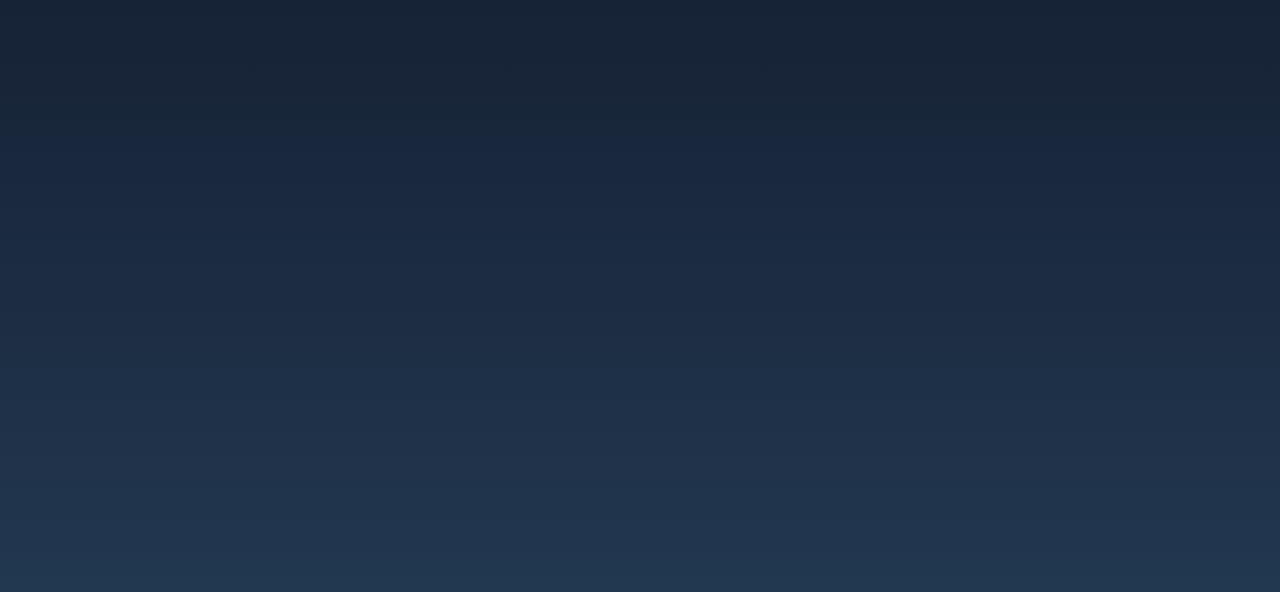
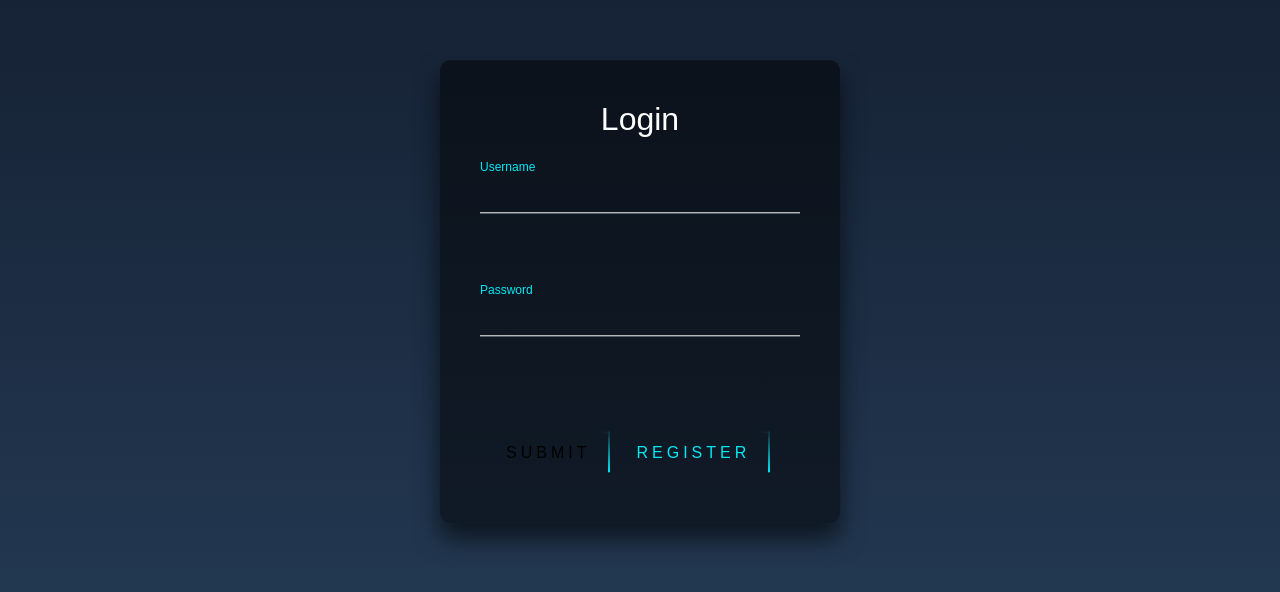
Before and after one commit to thainhom/ReactJS-Rikkei, a React (Create React App) app: page /login in a window 1280 px wide. Before the commit this address had no page. Shown: the part 108-700 px from the top of the page. Built offline with nearby package versions, Linux system fonts and the light colour scheme.

Commit message:
session15-Minipro_jeact

```diff
--- a/src/App.js
+++ b/src/App.js
@@ -1,18 +1,20 @@
 import React from "react";
 import 'bootstrap/dist/css/bootstrap.min.css';
-
+import Login from "./user/loginUser"
 import Cart from "./user/pages/Cart";
-// import Home from "./user/pages/Home";
-
 import { Routes, Route } from "react-router-dom";
 // import LoginAdmin from "./admin/login/LoginAdmin"
 import Register from "./user/Register"
+import Home from "./user/pages/Home";
 function App() {
   return (
     <>
       <Routes>
         <Route path="/" element={<Register />} />
         <Route path="/cart" element={<Cart />} />
+        <Route path="/login" element={<Login />} />
+        <Route path="/home" element={<Home />} />
+
       </Routes>
 
 
--- a/src/aciton/shoppingCart.js
+++ b/src/aciton/shoppingCart.js
@@ -1,5 +1,7 @@
 import { createAction } from "@reduxjs/toolkit";
 const addToCart = createAction("ADD_TO_CART");
+const changeQuantity = createAction("CHANGE_Quantity");
+const deleteFromCart = createAction("DELETE_FROM_CART");
 const addProduct = createAction("ADD_PRODUCT");
 const deleteProduct = createAction("DELETE_PRODUCT");
-export { addToCart, addProduct, deleteProduct }
+export { addToCart, addProduct, deleteProduct, changeQuantity, deleteFromCart }
--- a/src/component/ListShoppingcart.js
+++ b/src/component/ListShoppingcart.js
@@ -2,7 +2,7 @@ import { useSelector } from "react-redux"
 
 
 function ListShoppingCart() {
-    const test = useSelector((state) => state.productReducer.product)
+    const cartList = useSelector((state) => state.productReducer.product)
     console.log(33333333333, test);
     return (
         <>
--- a/src/index.js
+++ b/src/index.js
@@ -8,7 +8,6 @@ import { BrowserRouter } from 'react-router-dom';
 import { Provider } from 'react-redux';
 const root = ReactDOM.createRoot(document.getElementById('root'));
 root.render(
-
   <BrowserRouter>
     <Provider store={store}>
       <App />
--- a/src/product/ProductDetail.js
+++ b/src/product/ProductDetail.js
@@ -36,8 +36,6 @@ const ProductDetail = ({ product }) => {
                 <Stack direction="horizontal" gap={3}>
                     <Form.Control type="number" value={quantity} onChange={handleChangeQuantity} min={1} />
                     <Button variant="primary" onClick={handleAdd}>Thêm</Button>
-                    <Button variant="warning">Sữa</Button>
-                    <Button variant="danger" >xóa</Button>
                 </Stack>
             </Card.Body>
         </Card>
--- a/src/reducer/cartReducer.js
+++ b/src/reducer/cartReducer.js
@@ -28,6 +28,9 @@ const cartReducer = createReducer({ cart: [], numberOfItems: 0, total: 0 }, {
         }
 
 
+    },
+    CHANGE_Quantity: (state, action) =>{
+
     }
 
 })
--- a/src/user/Register.css
+++ b/src/user/Register.css
@@ -171,3 +171,6 @@ button {
   border: 0;
   background: rgba(0, 0, 0, 0);
 }
+.error {
+  color: red;
+}
--- a/src/user/Register.js
+++ b/src/user/Register.js
@@ -1,50 +1,90 @@
 import "./Register.css";
-import { useState } from "react";
+import { useEffect, useState } from "react";
+import { useNavigate } from 'react-router-dom';
 
 function Register() {
+    const navigate = useNavigate();
+    const [username, setUsername] = useState('')
+    const [email, setEmail] = useState('')
+    const [password, setPassword] = useState('')
+    const [confirmPassword, setConfirmPassword] = useState('')
+    const [errorUsername, setErrorUsername] = useState('');
+    const [errorEmail, setErrorEmail] = useState('');
+    const [errorPassword, setErrorPassword] = useState('');
+    const [errorConfirmPassword, setErrorConfirmPassword] = useState('');
+    ////////////////////////////////////////////////////////////////
+    const [users, setUsers] = useState([]);
+    useEffect(() => {
+        setUsers(window.localStorage.getItem("users") ? JSON.parse(window.localStorage.getItem("users")) : [])
+    }, [])
 
-    const [username, SetUsername] = useState()
-    const [email, SetEmail] = useState()
-    const [password, SetPassword] = useState()
-    const [confirmpassword, SetConfirmPassword] = useState()
-    const [isRegister, SetIsRegister] = useState(false)
-    const listRegister = JSON.parse(localStorage.getItem("user")) ?? [];
-    const handleChange = (e) => {
+    const handleChange = async (e) => {
         const { name, value } = e.target
-        if (name === username) {
-            SetUsername(value)
-        } else if (name === email) {
-            SetEmail(value)
-        } else if (name === password) {
-            SetPassword(value)
-        } else if (name === confirmpassword) {
-            SetConfirmPassword(value)
+        if (name === 'username') {
+            await setUsername(value)
+        } else if (name === 'email') {
+            await setEmail(value)
+        } else if (name === 'password') {
+            await setPassword(value)
+        } else if (name === 'confirm_password') {
+            await setConfirmPassword(value)
         }
-        console.log(111111, name, value);
     }
-    const handleSubmit = (e) => {
+
+    const handleSubmit = async (e) => {
         e.preventDefault();
+        let hasError = false;
 
-        for (let i = 0; i < listRegister.length; i++) {
-            if (listRegister[i].username === username || listRegister[i].email === email) {
-                alert("Tên Hoặc email đã tồn tại xìn mời bạn nhập lại")
-                return
-
-            }
+        if (username.trim().length === 0) {
+            hasError = true;
+            await setErrorUsername("Bắt buộc nhập tên đăng nhập.")
+        }
+        if (email.trim().length === 0) {
+            hasError = true;
+            await setErrorEmail("Bắt buộc nhập địa chỉ email.")
+        }
+        if (password.trim().length === 0) {
+            hasError = true;
+            await setErrorPassword("Bắt buộc nhập mật khẩu.")
+        }
+        if (confirmPassword.trim().length === 0) {
+            hasError = true;
+            await setErrorConfirmPassword("Bắt buộc nhập xác nhận mật khẩu.")
+        }
+        if (password !== confirmPassword) {
+            hasError = true;
+            alert("Mật khẩu chưa trùng khớp")
 
         }
+
+
+        // TODO: Kiểm tra mật khẩu và xác nhận mật khẩu có trùng nhau không
+
+        for (let i = 0; i < users.length; i++) {
+            if (users[i].username === username || users[i].email === email) {
+                if (users[i].username === username) {
+                    hasError = true;
+                    await setErrorUsername("Tên đăng nhập đã tồn tại")
+                }
+                if (users[i].email === email) {
+                    hasError = true;
+                    await setErrorEmail("Địa chỉ email đã tồn tại")
+                }
+                break;
+            }
+        }
+        if (hasError) {
+            return;
+        }
+
         const newUser = {
-            username,
-            email,
-            password,
+            username: username,
+            email: email,
+            password: password
         }
-        const listRegister = [...listRegister, newUser];
-        localStorage.setItem("user", JSON.stringify(listRegister));
-        SetUsername("");
-        SetEmail("");
-        SetPassword("");
-        SetConfirmPassword("");
-        SetIsRegister(true);
+        const newListUsers = [...users, newUser];
+        window.localStorage.setItem("users", JSON.stringify(newListUsers));
+        navigate('/login');
     }
 
     return (
@@ -53,39 +93,42 @@ function Register() {
                 <h2>Register</h2>
                 <form onSubmit={handleSubmit}>
                     <div className="user-box">
-
                         <input
                             value={username}
-                            onChange={handleChange} type="text" name="username" required="" />
-                        <label>Username</label>
+                            onChange={(e) => handleChange(e)} type="text" name="username" />
+                        <span className="error">{errorUsername}</span><br></br>
+                        <label>Username</label><br></br>
                     </div>
                     <div className="user-box">
                         <input
                             value={email}
-                            onChange={handleChange} type="text" name="email" required="" />
-                        <label>Email</label>
+                            onChange={(e) => handleChange(e)} type="text" name="email" />
+                        {<span className="error">{errorEmail}</span>}<br></br>
+                        <label>Email</label><br></br>
                     </div>
                     <div className="user-box">
                         <input
                             value={password}
-                            onChange={handleChange} type="password" name="password" required="" />
-                        <label>Password</label>
+                            onChange={(e) => handleChange(e)} type="password" name="password" />
+                        {<span className="error">{errorPassword}</span>}<br></br>
+                        <label>Password</label><br></br>
                     </div>
                     <div className="user-box">
                         <input
-                            value={confirmpassword}
-                            onChange={handleChange} type="password" name="confirm Password" required="" />
-                        <label>Confirm Password </label>
+                            value={confirmPassword}
+                            onChange={(e) => handleChange(e)} type="password" name="confirm_password" />
+                        {<span className="error">{errorConfirmPassword}</span>}<br></br>
+                        <label>Confirm Password </label><br></br>
                     </div>
-                    <button
-
-                        type="submit">
-                        <a href="#">
+                    {/* <button
+                        type="submit" className="btn btn-primary">Submit</button> */}
+                    <button type="submit"  >
+                        <a >
                             <span></span>
                             <span></span>
                             <span></span>
                             <span></span>
-                            Submit
+                            SUBMIT
                         </a></button>
                     <button>
                         <a href="/login">
@@ -97,9 +140,8 @@ function Register() {
                         </a></button>
                 </form>
             </div>
-
         </>
-
     )
 }
+
 export default Register
--- a/src/user/loginUser.js
+++ b/src/user/loginUser.js
@@ -1,7 +1,38 @@
+import { useState } from "react";
 import "./Register.css";
+import { useNavigate } from "react-router-dom";
 
 function Login() {
+    const [userName, setUserName] = useState("")
+    const [password, setPassword] = useState("");
+    const [errorUsername, setErrorUserName] = useState("");
+    const [errorPassword, setErrorPassword] = useState("");
 
+    const navigate = useNavigate()
+    const listUser = JSON.parse(localStorage.getItem("users")) ?? [];
+    console.log(listUser);
+    const handleSubmit = (e) => {
+        e.preventDefault();
+        let flag = false
+        for (let i = 0; i < listUser.length; i++) {
+            if (listUser[i].username === userName && listUser[i].password === password) {
+                localStorage.setItem("userLogin", JSON.stringify(listUser[i]));
+                navigate("/home")
+                break;
+            } else {
+
+            }
+        }
+
+        if (userName.length === 0) {
+            flag = true;
+            setErrorUserName("Tên đăng nhập bắt buộc phải nhập")
+        }
+        if (password.length === 0) {
+            flag = true;
+            setErrorPassword("Mật khẩu bắt buộc phải nhập")
+        }
+    }
 
 
     return (
@@ -10,23 +41,27 @@ function Login() {
                 <h2>Login</h2>
                 <form onSubmit={handleSubmit}>
                     <div className="user-box">
-                        <input type="text" name="" required="" />
-                        <label>Username</label>
+                        <input onChange={(e) => setUserName(e.target.value)} type="text" name="" required="" />
+                        <label>Username</label><br></br>
+                        <span className="error">{errorUsername}</span><br></br><br></br>
                     </div>
 
                     <div className="user-box">
-                        <input type="password" name="" required="" />
-                        <label>Password</label>
+                        <input onChange={(e) => setPassword(e.target.value)}
+                            type="password" name="" required="" />
+                        <label>Password</label><br></br>
+                        <span className="error">{errorPassword}</span><br></br>
                     </div>
 
-                    <a href="">
-                        <span></span>
-                        <span></span>
-                        <span></span>
-                        <span></span>
-                        Submit
-                    </a>
-                    <a href="#">
+                    <button type="submit" >
+                        <a >
+                            <span></span>
+                            <span></span>
+                            <span></span>
+                            <span></span>
+                            SUBMIT
+                        </a></button>
+                    <a href="/">
                         <span></span>
                         <span></span>
                         <span></span>
```
Also changed, not shown: src/user/cart/CartList.js (added, +64 -0 lines), src/user/pages/Cart.js (+5 -4 lines), src/user/pages/Home.js (+16 -6 lines).
